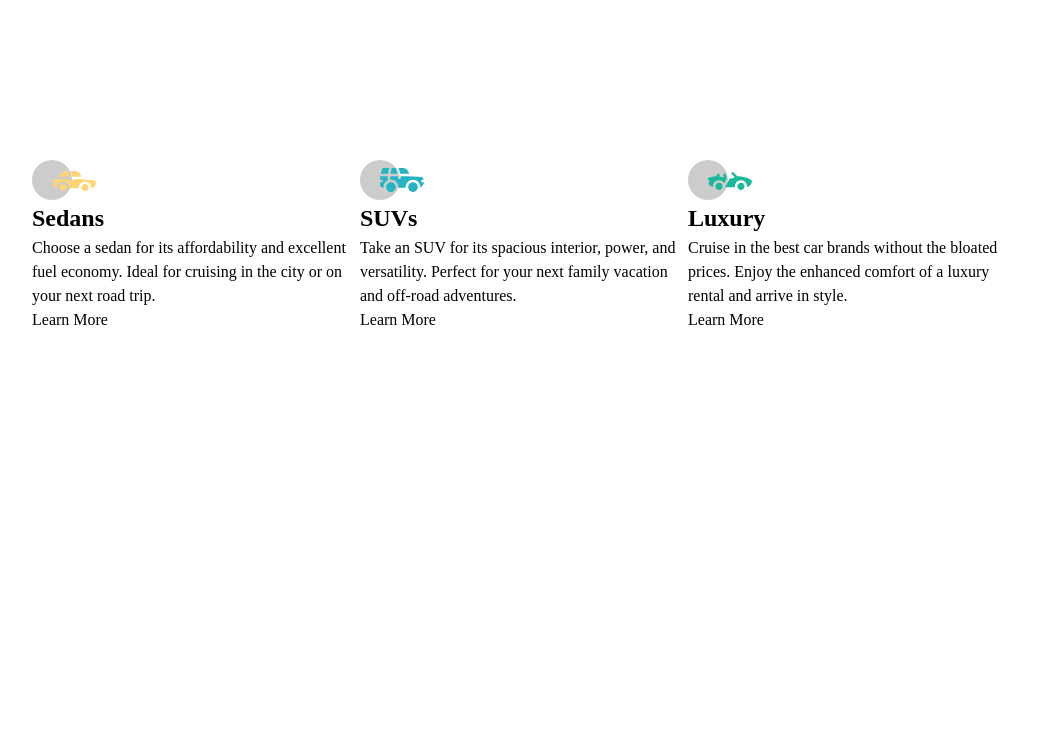
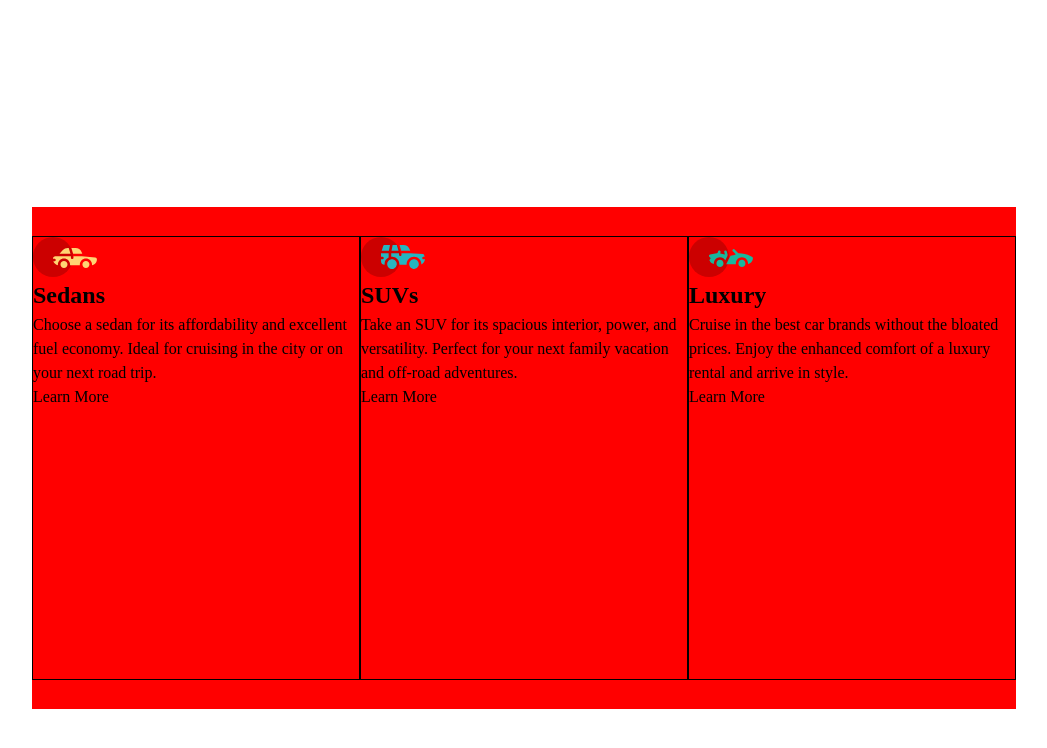
Before and after one commit to mrcordova/3-column-preview-card-component-main, a plain HTML site: page index.html in a window 1280 px wide. Shown: the whole page, without its empty margins (116-1163 px from the left). Drawn offline with Linux system fonts and the light colour scheme.

Commit message:
add margin to move card down

```diff
--- a/css/style.css
+++ b/css/style.css
@@ -48,22 +48,22 @@ body {
     display: flex;
     flex-direction: row;
     flex-wrap: wrap;
-
+    background-color: red;
     justify-content: center;
     align-items: center;
     align-content: center;
-    /* margin-block: 20px; */
     /* flex: 1; */
     /* margin-bottom: 500px; */
+    margin-block-start: 3.625rem;
 
 }
 
 .section {
 
-    /* border: 1px solid red; */
+    border: 1px solid black;
 
     inline-size: 20.5rem;
-    min-block-size: 30rem;
+    min-block-size: 27.7rem;
 
 
 }
```
